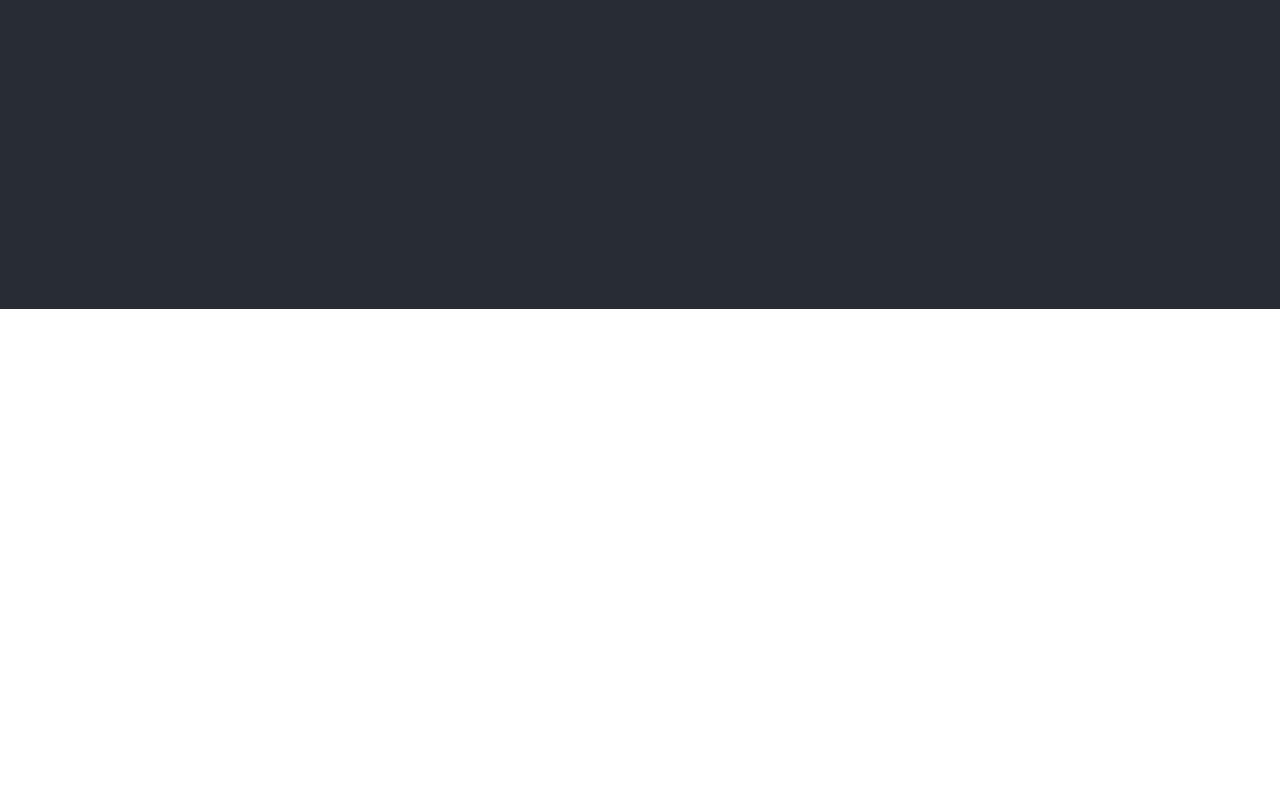
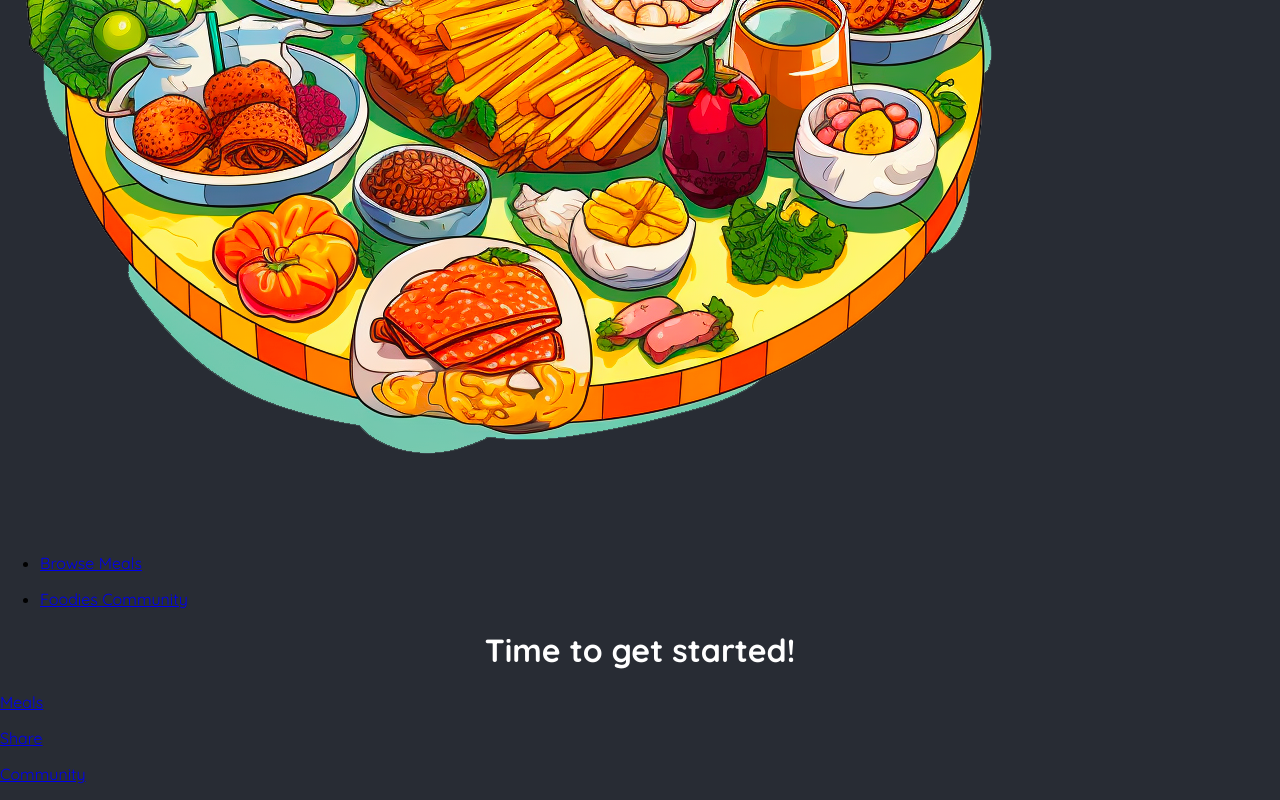
Before and after one commit to indahtheresia/section-26-2, a Next.js app: page / in a window 1280 px wide. Shown: the part 491-1291 px from the top of the page. Before the commit the page ends 800 px from the top, so only its background shows below. Built offline with nearby package versions, Linux system fonts and the light colour scheme.

Commit message:
Add a custom component to a layout (header component)

```diff
--- a/app/layout.js
+++ b/app/layout.js
@@ -1,3 +1,4 @@
+import MainHeader from '@/components/main-header';
 import './globals.css';
 
 export const metadata = {
@@ -30,6 +31,7 @@
           </svg>
         </div>
 
+        <MainHeader />
         {children}
       </body>
     </html>
--- /dev/null
+++ b/components/main-header.js
@@ -0,0 +1,19 @@
+import Link from "next/link";
+import logoImg from '@/assets/logo.png';
+
+export default function MainHeader() {
+  return <header>
+    <Link href="/">
+      <img src={logoImg.src} alt="A plate with food on it" />
+    </Link>
+
+    <nav>
+      <ul>
+        <li><Link href="/meals">Browse Meals</Link></li>
+      </ul>
+      <ul>
+      <li><Link href="/community">Foodies Community</Link></li>
+      </ul>
+    </nav>
+  </header>
+}
```
